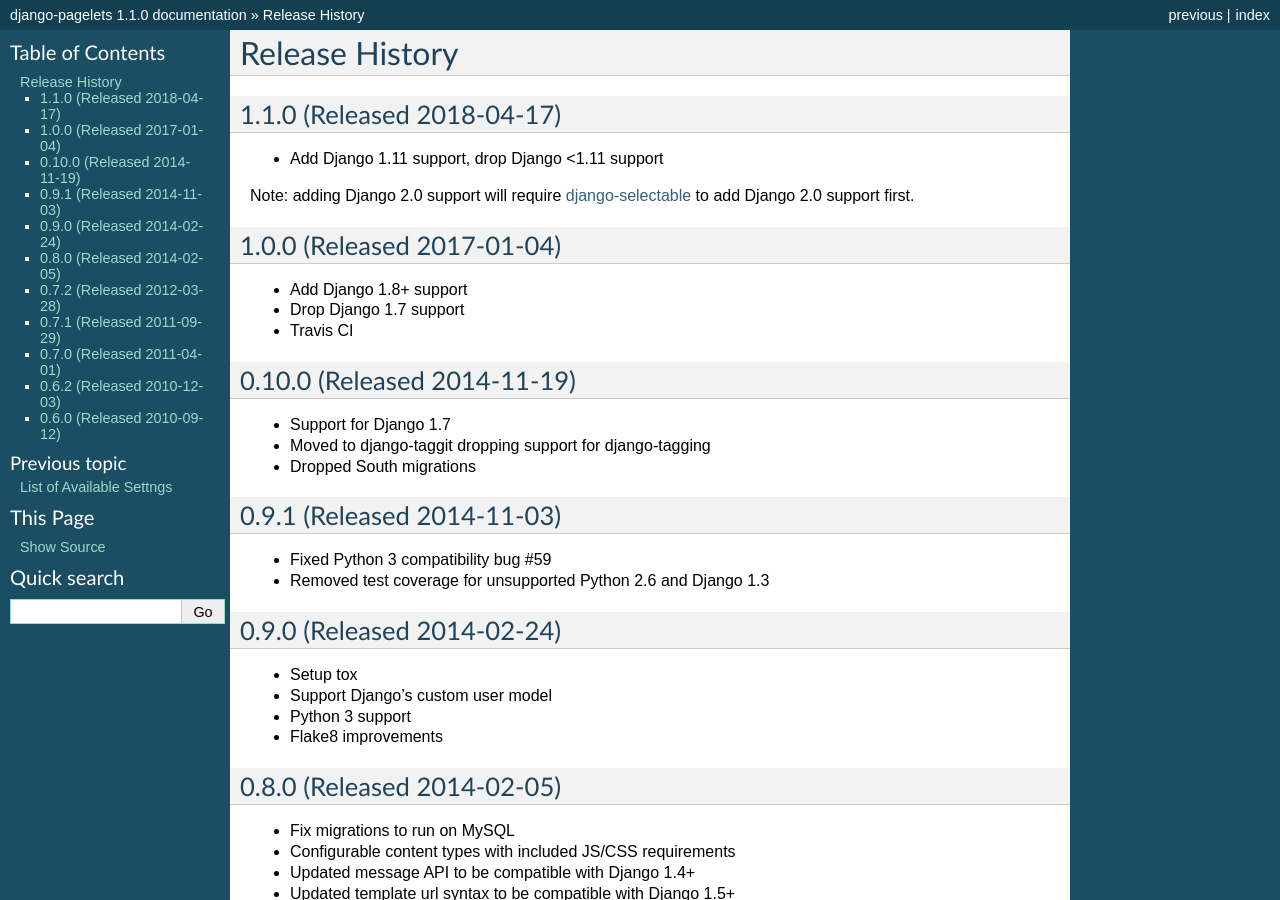
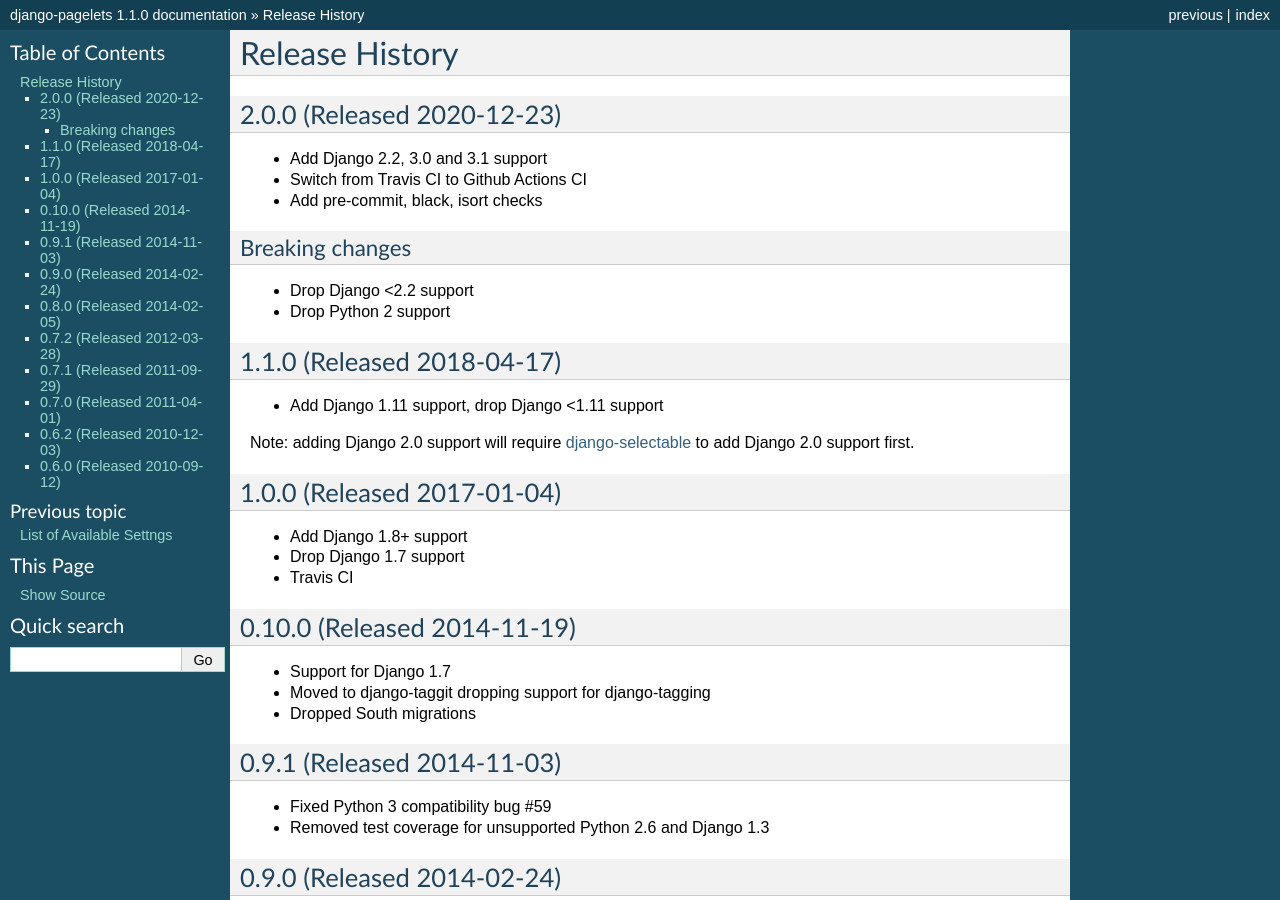
Before and after one commit to caktus/django-pagelets, a Sphinx documentation site: the page built from docs/releases.rst, in a window 1280 px wide and 900 px high. Built offline with Sphinx 7.4.7, drawn with Linux system fonts in a browser that asks for light colours.

Commit message:
Bump version

```diff
--- a/docs/releases.rst
+++ b/docs/releases.rst
@@ -1,5 +1,17 @@
 Release History
 ====================================
+
+2.0.0 (Released 2020-12-23)
+---------------------------
+* Add Django 2.2, 3.0 and 3.1 support
+* Switch from Travis CI to Github Actions CI
+* Add pre-commit, black, isort checks
+
+Breaking changes
+~~~~~~~~~~~~~~~~
+* Drop Django <2.2 support
+* Drop Python 2 support
+
 
 1.1.0 (Released 2018-04-17)
 ---------------------------
--- a/pagelets/__init__.py
+++ b/pagelets/__init__.py
@@ -1,2 +1,2 @@
-version_info = (1, 1, 0)
+version_info = (2, 0, 0)
 __version__ = ".".join(map(str, version_info))
```
